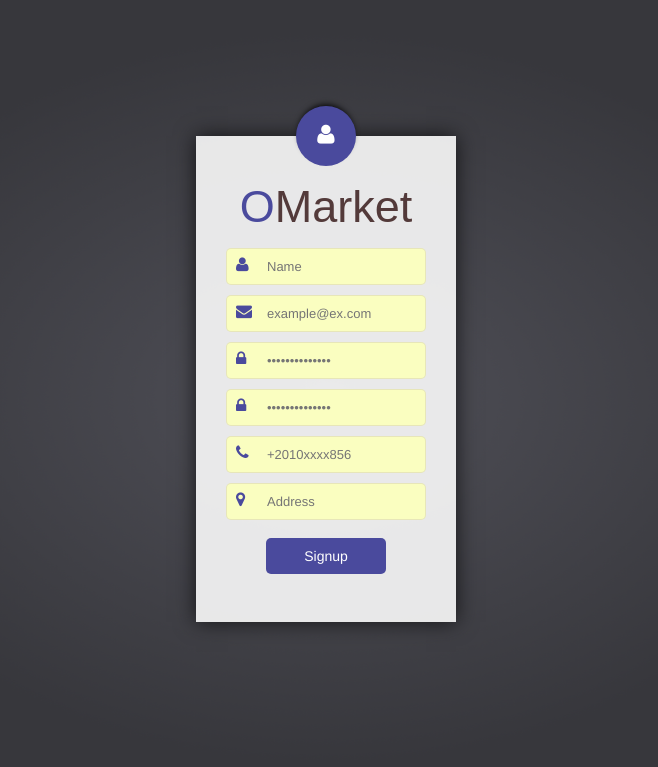
After one commit to i-radwan/onlinemarket, a PHP site: page /signup.html in a window 1280 px wide. The commit adds this page. Shown: the top 767 px of the page, without its empty margins (314-972 px from the left). Run offline with PHP 8.4, Linux system fonts and the light colour scheme; some web fonts are replaced.

Commit message:
Add some style to login page Fix some classes names Add sign up page

```diff
--- a/css/style.css
+++ b/css/style.css
@@ -613,12 +613,12 @@ textarea:focus {
 
 /*	LOGIN SECTION*/
 
-.login-container {
+.auth-container {
 	text-align: center;
 	position: relative;
 }
 
-.login-container--contentarea {
+.auth-container--contentarea {
 	background: rgba(255, 255, 255, 0.88);
 	display: inline-block;
 	padding: 30px;
@@ -627,7 +627,7 @@ textarea:focus {
 	margin-bottom: 10px;
 }
 
-.login-container--icon {
+.auth-container--icon {
 	background: #4a4a9d;
 	border-radius: 50%;
 	height: 60px;
@@ -641,14 +641,14 @@ textarea:focus {
 	box-shadow: 0 -4px 6px -3px black;
 }
 
-.login-container--icon i {
+.auth-container--icon i {
 	color: #fff;
 	cursor: default;
 	margin-top: 18px;
 	font-size: 22px;
 }
 
-.login-container--title {
+.auth-container--title {
 	text-align: center;
 	color: #533a3a;
 	font-family: 'News Cycle', sans-serif;
@@ -659,8 +659,7 @@ textarea:focus {
 	cursor: default;
 }
 
-.login-container--username,
-.login-container--password {
+.auth-container--input {
 	font-size: 13px;
 	padding: 10px 4px 10px 40px;
 	display: block;
@@ -674,14 +673,13 @@ textarea:focus {
 	transition: 0.5s;
 }
 
-.login-container--username:focus,
-.login-container--password:focus {
+.auth-container--input:focus {
 	box-shadow: 0 0 5px rgba(81, 203, 238, 1);
 	border: 1px solid rgba(81, 203, 238, 1);
 	transition: 0.5s;
 }
 
-.login-container--login-button {
+.auth-container--login-button {
 	display: block;
 	margin: 18px auto;
 	width: 120px;
@@ -696,12 +694,12 @@ textarea:focus {
 	font-family: 'Raleway', helvetica;
 }
 
-.login-container--login-button:hover {
+.auth-container--login-button:hover {
 	background: rgb(49, 49, 121);
 	color: rgba(183, 244, 47, 1);
 }
 
-.login-container--msg {
+.auth-container--msg {
 	margin: 0 auto;
 	font-family: 'Raleway', helvetica;
 	font-size: 12px;
@@ -711,13 +709,11 @@ textarea:focus {
 	text-align: center;
 }
 
-.login-container--username-div,
-.login-container--pass-div {
+.auth-container--input-div{
 	position: relative;
 }
 
-.login-container--pass-icon,
-.login-container--user-icon {
+.auth-container--inputicon{
 	position: absolute;
 	left: 10px;
 	top: 9px;
--- a/js/main.js
+++ b/js/main.js
@@ -477,7 +477,9 @@ var sammyApp;
 
 
 	$(function () {
-		sammyApp.run('#/');
+		if (!sammyApp.getLocation().search("signup.html") && !sammyApp.getLocation().search("login.html") ) {
+			sammyApp.run('#/');
+		}
 	});
 
 
--- /dev/null
+++ b/signup.html
@@ -0,0 +1,68 @@
+<!DOCTYPE html>
+<html lang="en">
+
+<head>
+	<meta charset="UTF-8">
+	<title>OMarket</title>
+	<link href="css/font-awesome/css/font-awesome.min.css" rel="stylesheet">
+	<link href="css/fonts.css" rel="stylesheet">
+	<link href="css/style.css" rel="stylesheet">
+	<script src="js/jquery.min.js"></script>
+	<style>
+		body {
+			background: url(img/back.png) no-repeat;
+			height: 95vh;
+			background-size: 100% 100%;
+		}
+
+		.auth-container--contentarea {
+			margin-top: 16vh;
+		}
+
+		.auth-container--icon {
+			top: calc(16vh - 30px);
+		}
+
+	</style>
+</head>
+
+<body>
+	<div>
+		<section id="auth-container" class="auth-container">
+			<div class="auth-container--contentarea">
+				<span class="auth-container--icon"><i class="fa fa-user"></i></span>
+				<h1 class="auth-container--title"><span class="header-title-O">O</span><span class="header-title-Market">Market</span></h1>
+				<form autocomplete="off">
+					<div class="auth-container--input-div">
+						<i class="fa fa-user auth-container--inputicon"></i>
+						<input type="text" class="auth-container--input" placeholder="Name" required></div>
+					<div class="auth-container--input-div">
+						<i class="fa fa-envelope auth-container--inputicon"></i>
+						<input type="email" class="auth-container--input" placeholder="example@ex.com" required></div>
+					<div class="auth-container--input-div">
+						<i class="fa fa-lock auth-container--inputicon"></i>
+						<input type="password" id="auth-container-password" class="auth-container--input" placeholder="&#8226;&#8226;&#8226;&#8226;&#8226;&#8226;&#8226;&#8226;&#8226;&#8226;&#8226;&#8226;&#8226;&#8226;" required></div>
+					<div class="auth-container--input-div">
+						<i class="fa fa-lock auth-container--inputicon"></i>
+						<input type="password" id="auth-container-password" class="auth-container--input" placeholder="&#8226;&#8226;&#8226;&#8226;&#8226;&#8226;&#8226;&#8226;&#8226;&#8226;&#8226;&#8226;&#8226;&#8226;" required></div>
+
+					<div class="auth-container--input-div">
+						<i class="fa fa-phone auth-container--inputicon"></i>
+						<input type="text" class="auth-container--input" placeholder="+2010xxxx856" required></div>
+					<div class="auth-container--input-div">
+						<i class="fa fa-map-marker auth-container--inputicon"></i>
+						<input type="email" class="auth-container--input" placeholder="Address" required></div>
+					<button class="auth-container--login-button">Signup</button>
+				</form>
+				<p class="auth-container--msg"></p>
+			</div>
+		</section>
+	</div>
+	<!--Scripts-->
+	<script type="text/javascript" src="js/jquery.min.js"></script>
+	<script type="text/javascript" src="js/knockout-3.3.0.js"></script>
+	<script type="text/javascript" src="js/sammy-latest.min.js"></script>
+	<script src="js/main.js"></script>
+</body>
+
+</html>
```
Also changed, not shown: login.html (added, +47 -0 lines), img/back.png (added).
